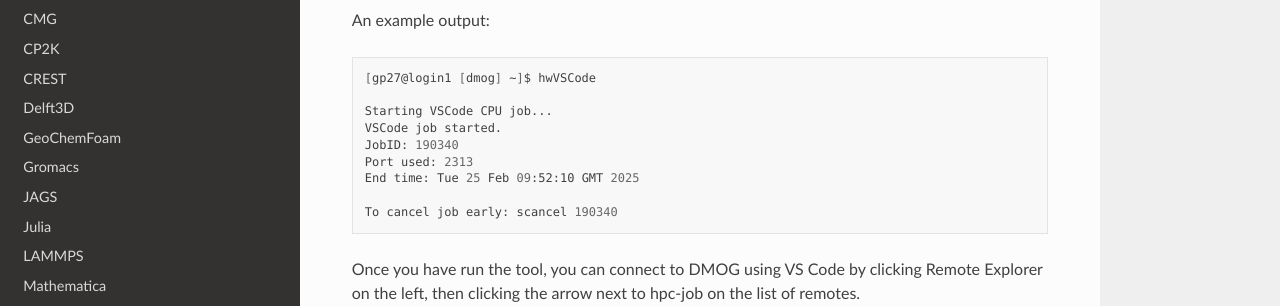
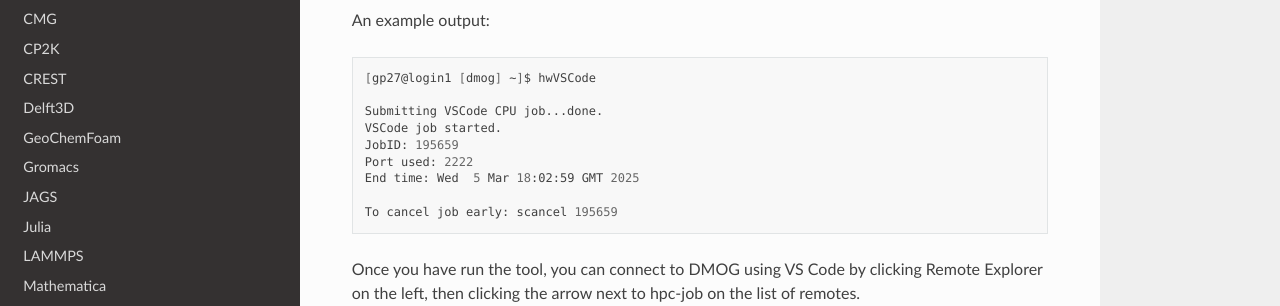
Before and after one commit to jm130/dmogdocs, a Sphinx documentation site: the page built from docs/source/utilities/hwVSCode.rst, in a window 1280 px wide and 900 px high, scrolled down 711 px. Shown: the part 189-495 px from the top of the window. Built offline with Sphinx 7.4.7 and the Read the Docs theme 3.1.0, drawn with Linux system fonts in a browser that asks for light colours.

Commit message:
Update hwVSCode.rst

```diff
--- a/docs/source/utilities/hwVSCode.rst
+++ b/docs/source/utilities/hwVSCode.rst
@@ -35,15 +35,15 @@
 
 .. code-block:: bash
 
-    [gp27@login1 [dmog] ~]$ hwVSCode
+   [gp27@login1 [dmog] ~]$ hwVSCode
 
-    Starting VSCode CPU job...
-    VSCode job started.
-    JobID: 190340
-    Port used: 2313
-    End time: Tue 25 Feb 09:52:10 GMT 2025
+   Submitting VSCode CPU job...done.
+   VSCode job started.
+   JobID: 195659
+   Port used: 2222
+   End time: Wed  5 Mar 18:02:59 GMT 2025
 
-    To cancel job early: scancel 190340
+   To cancel job early: scancel 195659
 
 Once you have run the tool, you can connect to DMOG using VS Code by clicking Remote Explorer on the left, then clicking the arrow next to hpc-job on the list of remotes.
 
```
